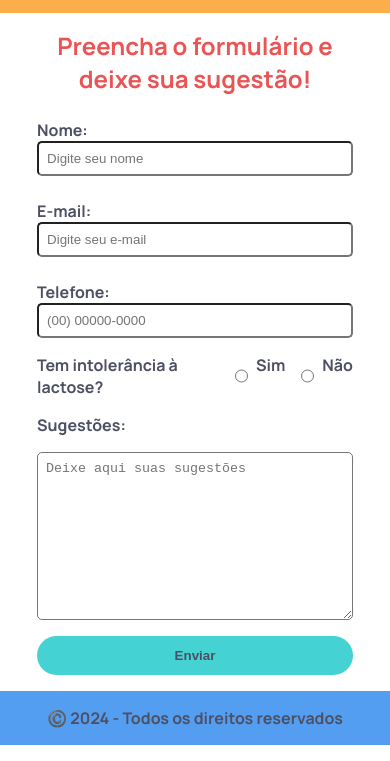
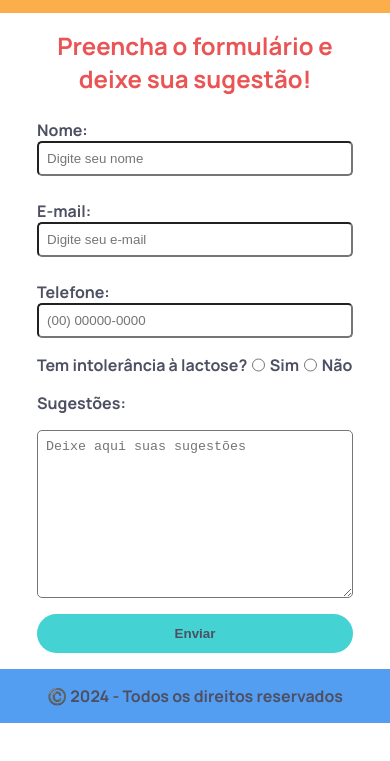
Before and after one commit to flaviare1s/soulcode-html, a plain HTML site: page contato.html in a window 390 px wide. Shown: the part 83-844 px from the top of the page. Drawn offline with nearby package versions, Linux system fonts and the light colour scheme.

Commit message:
Update style.css

```diff
--- a/style.css
+++ b/style.css
@@ -304,3 +304,15 @@ ol > li {
     width: 100%;
   }
 }
+
+@media (max-width: 440px) {
+
+  .radio {
+    display: flex;
+    margin-left: .3rem;
+  }
+
+  .radio-label {
+    margin-left: .3rem;
+  }
+}
```
